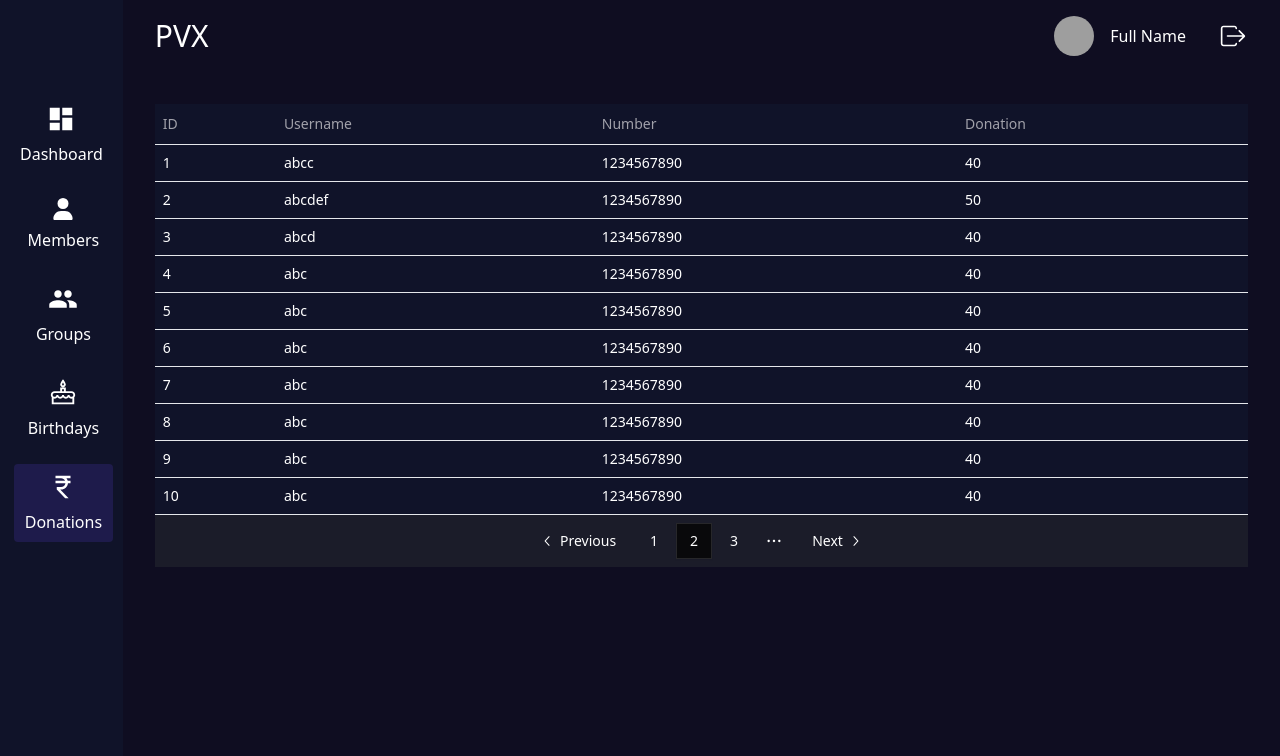
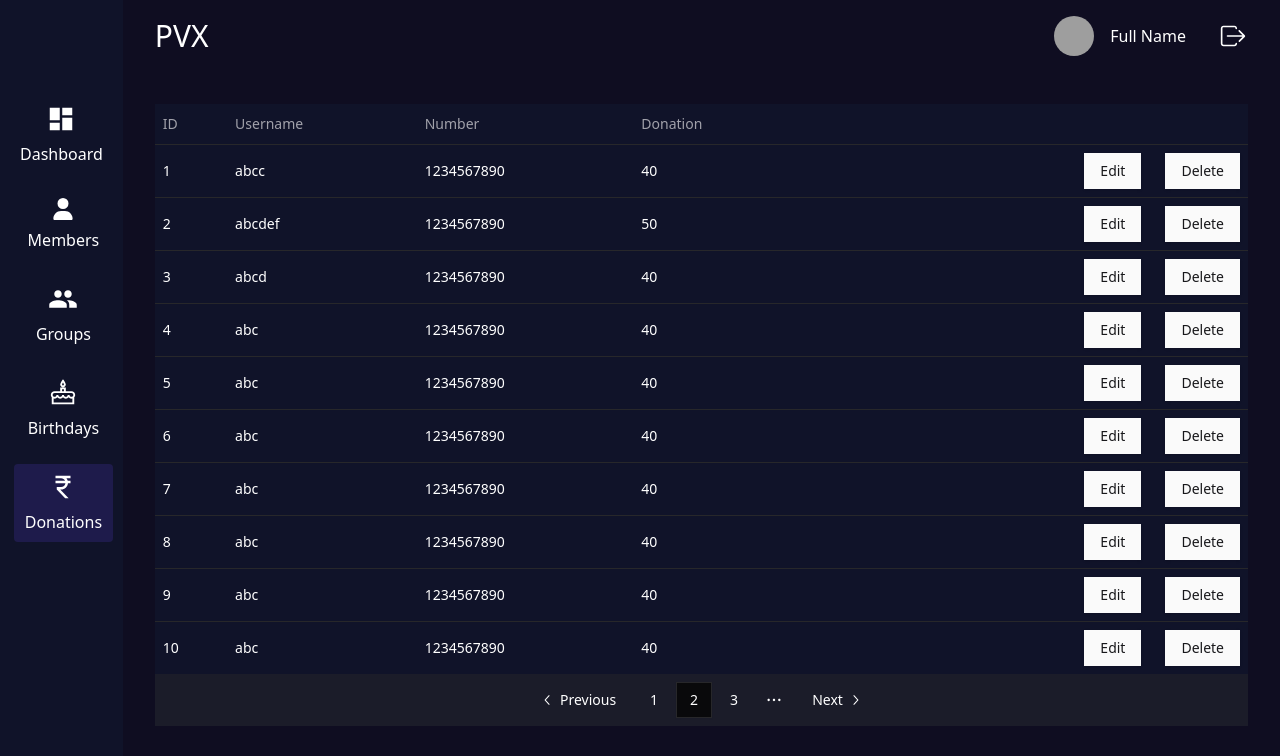
Before and after one commit to Shubhamrawat5/PVX-DASHBOARD, a React (Vite) app: page /dashboard/donations in a window 1280 px wide. Shown: the top 756 px of the page. Built offline with nearby package versions, Linux system fonts and the light colour scheme; grey boxes are pictures that could not be loaded.

Commit message:
add edit and delete button

```diff
--- a/src/components/molecules/TableCustom.tsx
+++ b/src/components/molecules/TableCustom.tsx
@@ -16,6 +16,7 @@ import {
   PaginationNext,
   PaginationPrevious,
 } from "@/components/ui/pagination";
+import { Button } from "../ui/button";
 
 interface Props {
   columnsName: {
@@ -23,17 +24,25 @@ interface Props {
     mapper: string;
   }[];
   columnsData: {
-    [key: string]: string | number;
+    id: string;
+    [key: string]: string | number | boolean;
   }[];
+  onEdit?: (id: string) => void;
+  onDelete?: (id: string) => void;
+  showEdit?: boolean;
+  showDelete?: boolean;
 }
 
 export function TableCustom(props: Props) {
-  const { columnsData, columnsName } = props;
+  const { columnsData, columnsName, onEdit, onDelete, showEdit, showDelete } =
+    props;
+
+  const totalColumns = columnsName.length + (showEdit || showDelete ? 1 : 0);
 
   return (
-    <Table className="overflow-hidden bg-secondary">
+    <Table className="overflow-hidden bg-secondary tr">
       <TableHeader>
-        <TableRow>
+        <TableRow className="border-border-color">
           {columnsName.map((columnName, index) => (
             <TableHead key={index}>{columnName.name}</TableHead>
           ))}
@@ -41,7 +50,7 @@ export function TableCustom(props: Props) {
       </TableHeader>
       <TableBody>
         {columnsData.map((columnData, columnIndex) => (
-          <TableRow key={columnData.id}>
+          <TableRow key={columnIndex} className="border-border-color">
             {Object.keys(columnData).map((column, index) => {
               return (
                 <TableCell className="font-medium" key={index}>
@@ -49,12 +58,32 @@ export function TableCustom(props: Props) {
                 </TableCell>
               );
             })}
+            {(showEdit || showDelete) && (
+              <TableCell className="text-right">
+                {showEdit && onEdit && (
+                  <Button
+                    onClick={() => onEdit(columnData.id)}
+                    className="ml-6"
+                  >
+                    Edit
+                  </Button>
+                )}
+                {showDelete && onDelete && (
+                  <Button
+                    onClick={() => onDelete(columnData.id)}
+                    className="ml-6"
+                  >
+                    Delete
+                  </Button>
+                )}
+              </TableCell>
+            )}
           </TableRow>
         ))}
       </TableBody>
-      <TableFooter>
-        <TableRow>
-          <TableCell colSpan={columnsName.length}>
+      <TableFooter className="border-none bg-primary">
+        <TableRow className="border-border-color">
+          <TableCell colSpan={totalColumns}>
             <Pagination>
               <PaginationContent>
                 <PaginationItem>
--- a/src/components/organisms/Birthdays/index.tsx
+++ b/src/components/organisms/Birthdays/index.tsx
@@ -62,9 +62,24 @@ export default function Birthdays() {
     },
   ];
 
+  const handleEdit = (id: string) => {
+    console.log(`Edit item with ID: ${id}`);
+  };
+
+  const handleDelete = (id: string) => {
+    console.log(`Delete item with ID: ${id}`);
+  };
+
   return (
     <div>
-      <TableCustom columnsName={columnsName} columnsData={columnsData} />
+      <TableCustom
+        columnsName={columnsName}
+        columnsData={columnsData}
+        onEdit={handleEdit}
+        onDelete={handleDelete}
+        showEdit={true}
+        showDelete={true}
+      />
     </div>
   );
 }
--- a/src/components/organisms/Donations/index.tsx
+++ b/src/components/organisms/Donations/index.tsx
@@ -74,9 +74,24 @@ export default function Donations() {
     },
   ];
 
+  const handleEdit = (id: string) => {
+    console.log(`Edit item with ID: ${id}`);
+  };
+
+  const handleDelete = (id: string) => {
+    console.log(`Delete item with ID: ${id}`);
+  };
+
   return (
     <div>
-      <TableCustom columnsName={columnsName} columnsData={columnsData} />
+      <TableCustom
+        columnsName={columnsName}
+        columnsData={columnsData}
+        onEdit={handleEdit}
+        onDelete={handleDelete}
+        showEdit={true}
+        showDelete={true}
+      />
     </div>
   );
 }
--- a/src/components/organisms/Groups/index.tsx
+++ b/src/components/organisms/Groups/index.tsx
@@ -38,9 +38,18 @@ export default function Groups() {
     },
   ];
 
+  const handleEdit = (id: string) => {
+    console.log(`Edit item with ID: ${id}`);
+  };
+
   return (
     <div>
-      <TableCustom columnsName={columnsName} columnsData={columnsData} />
+      <TableCustom
+        columnsName={columnsName}
+        columnsData={columnsData}
+        onEdit={handleEdit}
+        showEdit={true}
+      />
     </div>
   );
 }
--- a/src/components/organisms/Members/index.tsx
+++ b/src/components/organisms/Members/index.tsx
@@ -44,9 +44,18 @@ export default function Members() {
     },
   ];
 
+  const handleDelete = (id: string) => {
+    console.log(`Delete item with ID: ${id}`);
+  };
+
   return (
     <div>
-      <TableCustom columnsName={columnsName} columnsData={columnsData} />
+      <TableCustom
+        columnsName={columnsName}
+        columnsData={columnsData}
+        onDelete={handleDelete}
+        showDelete={true}
+      />
     </div>
   );
 }
--- a/tailwind.config.js
+++ b/tailwind.config.js
@@ -12,6 +12,7 @@ export default {
       colors: {
         primary: "#0F0D21",
         secondary: "#101329",
+        "border-color": "#27272A",
       },
     },
   },
```
